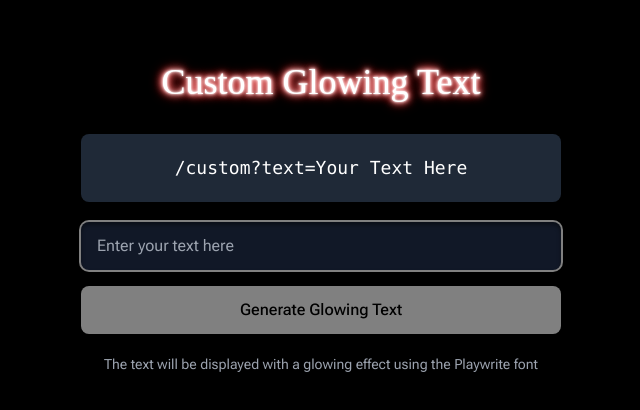
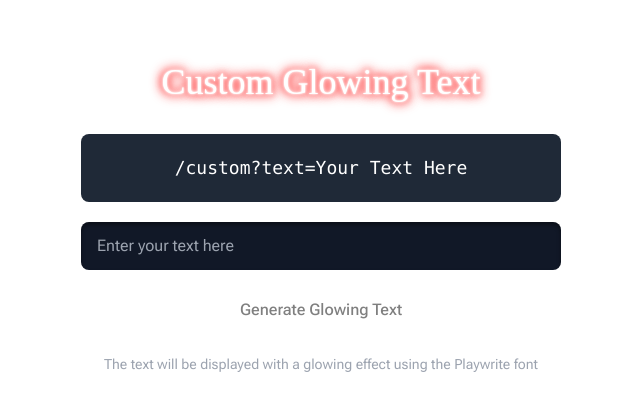
Before and after one commit to rheddev/rhed, a Next.js app: page /custom in a window 1280 px wide. Shown: the part 182-592 px from the top of the page, without its empty margins (319-959 px from the left). Built offline with nearby package versions, Linux system fonts and the light colour scheme; a web font is replaced by a local one.

Commit message:
no black bg pls (added r3f)

```diff
--- a/app/custom/page.tsx
+++ b/app/custom/page.tsx
@@ -24,7 +24,7 @@ function Custom() {
     };
 
     return !text ? (
-        <main className="w-full h-screen flex items-center justify-center bg-black">
+        <main className="w-full h-screen flex items-center justify-center">
             <div className="text-center space-y-8 w-full max-w-lg px-4">
                 <h1 className="font-playwrite text-4xl text-glow font-thin">Custom Glowing Text</h1>
                 <div className="space-y-5 text-white">
--- a/package.json
+++ b/package.json
@@ -15,6 +15,8 @@
     "@radix-ui/react-separator": "^1.1.1",
     "@radix-ui/react-slot": "^1.1.1",
     "@radix-ui/react-tooltip": "^1.1.6",
+    "@react-three/fiber": "^8.17.10",
+    "@types/three": "^0.171.0",
     "class-variance-authority": "^0.7.1",
     "clsx": "^2.1.1",
     "lucide-react": "^0.469.0",
@@ -23,7 +25,8 @@
     "react": "^19.0.0",
     "react-dom": "^19.0.0",
     "tailwind-merge": "^2.6.0",
-    "tailwindcss-animate": "^1.0.7"
+    "tailwindcss-animate": "^1.0.7",
+    "three": "^0.171.0"
   },
   "devDependencies": {
     "@eslint/eslintrc": "^3",
```
Also changed, not shown: 1 other file (tests, documents, lock files or other folders).
